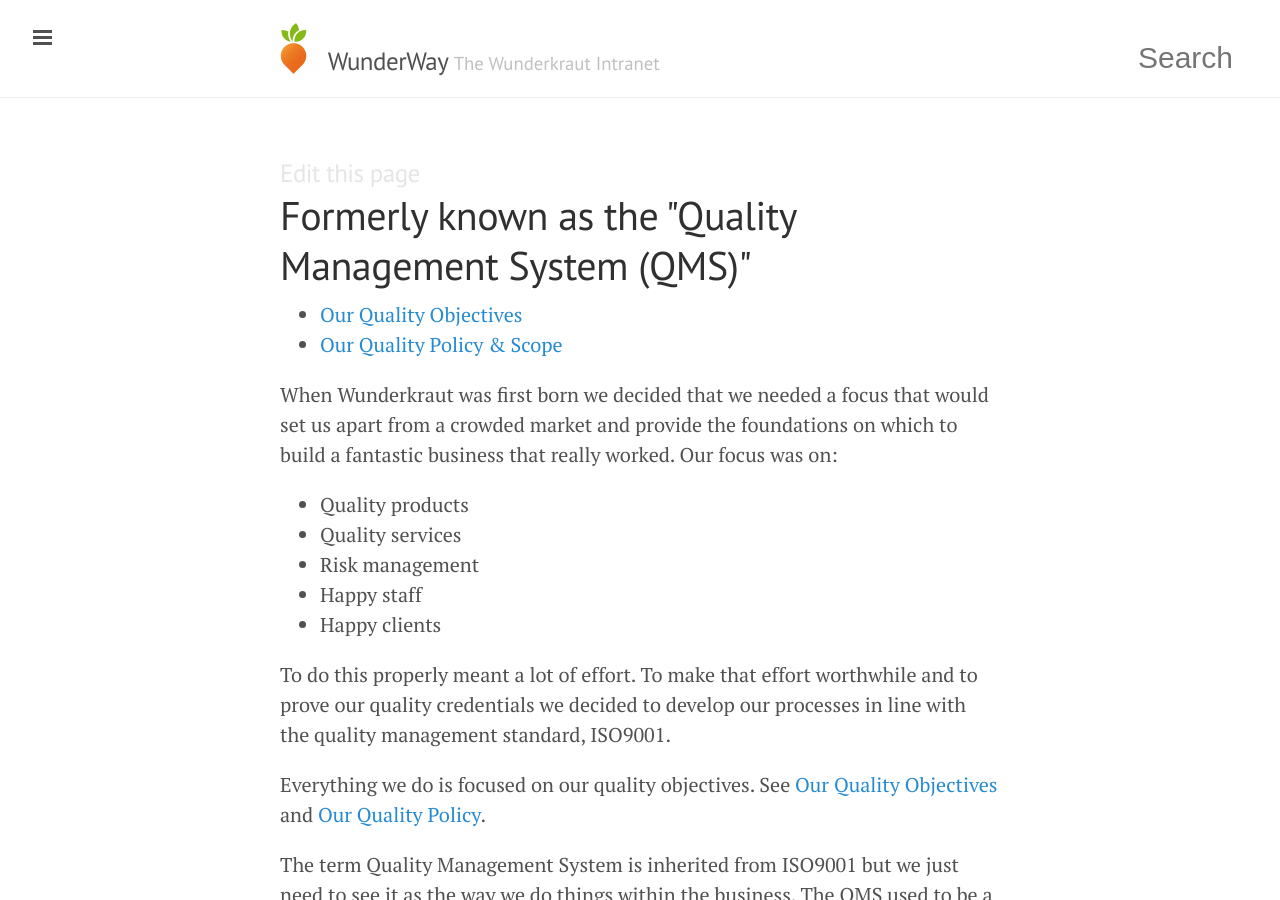
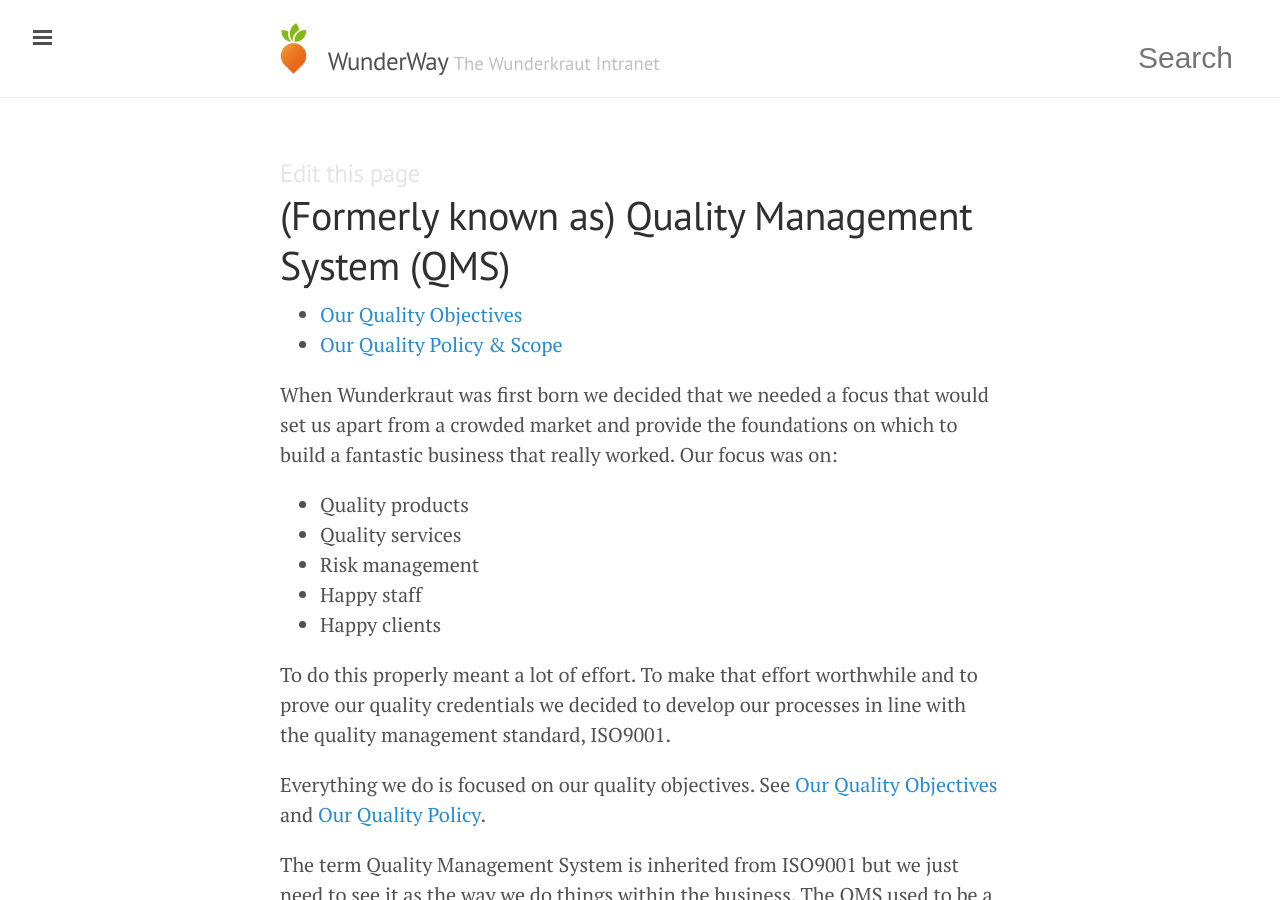
Before and after one commit to tormi/WunderWay, a Jekyll site: the page built from about-this-site/quality-management-system.md, in a window 1280 px wide and 900 px high. Built offline with Jekyll 4.4.1, drawn with Linux system fonts in a browser that asks for light colours; nearby versions of some CDN libraries; Markdown is read by kramdown in place of the engine named in the settings.

Commit message:
Update quality-management-system.md
fixing links

```diff
--- a/about-this-site/quality-management-system.md
+++ b/about-this-site/quality-management-system.md
@@ -3,7 +3,7 @@
 section: company
 categories: Admin
 tags:
-title: Formerly known as the "Quality Management System (QMS)"
+title: (Formerly known as) Quality Management System (QMS)
 ---
 
 When Wunderkraut was first born we decided that we needed a focus that would set us apart from a crowded market and provide the foundations on which to build a fantastic business that really worked. Our focus was on:
@@ -16,7 +16,7 @@
 
 To do this properly meant a lot of effort. To make that effort worthwhile and to prove our quality credentials we decided to develop our processes in line with the quality management standard, ISO9001.
 
-Everything we do is focused on our quality objectives. See [Our Quality Objectives](/company/quality-objectives) and [Our Quality Policy](/company/quality-policy).
+Everything we do is focused on our quality objectives. See [Our Quality Objectives](/about-this-site/quality-management-system/quality-objectives/) and [Our Quality Policy](/about-this-site/quality-management-system/quality-policy/).
 
 The term Quality Management System is inherited from ISO9001 but we just need to see it as the way we do things within the business. The QMS used to be a single document (see [QMS History](https://drive.google.com/drive/folders/0Bxb4YZjQwNDgUWFYWHc1Y2V4Rzg)) but then we decided that it just didn't work in that format. That was when we moved to the WunderWay.
 
```
